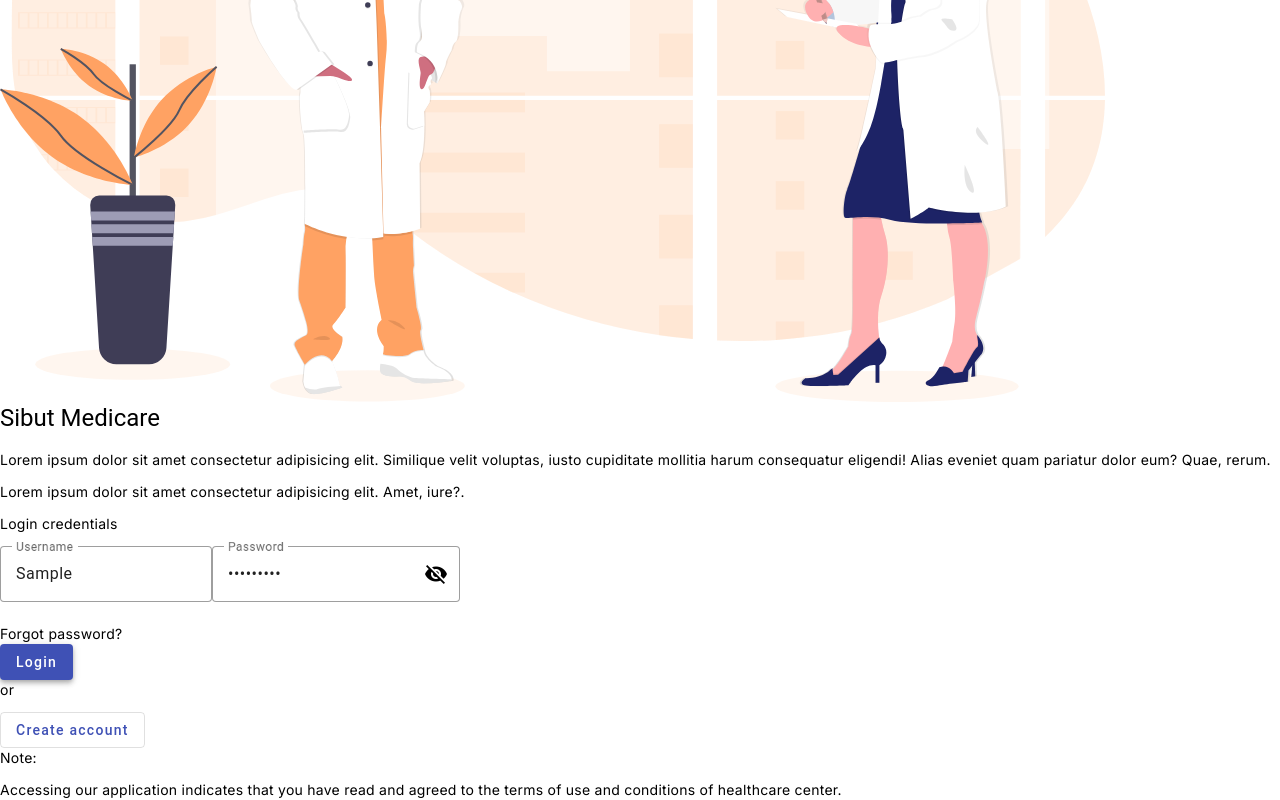
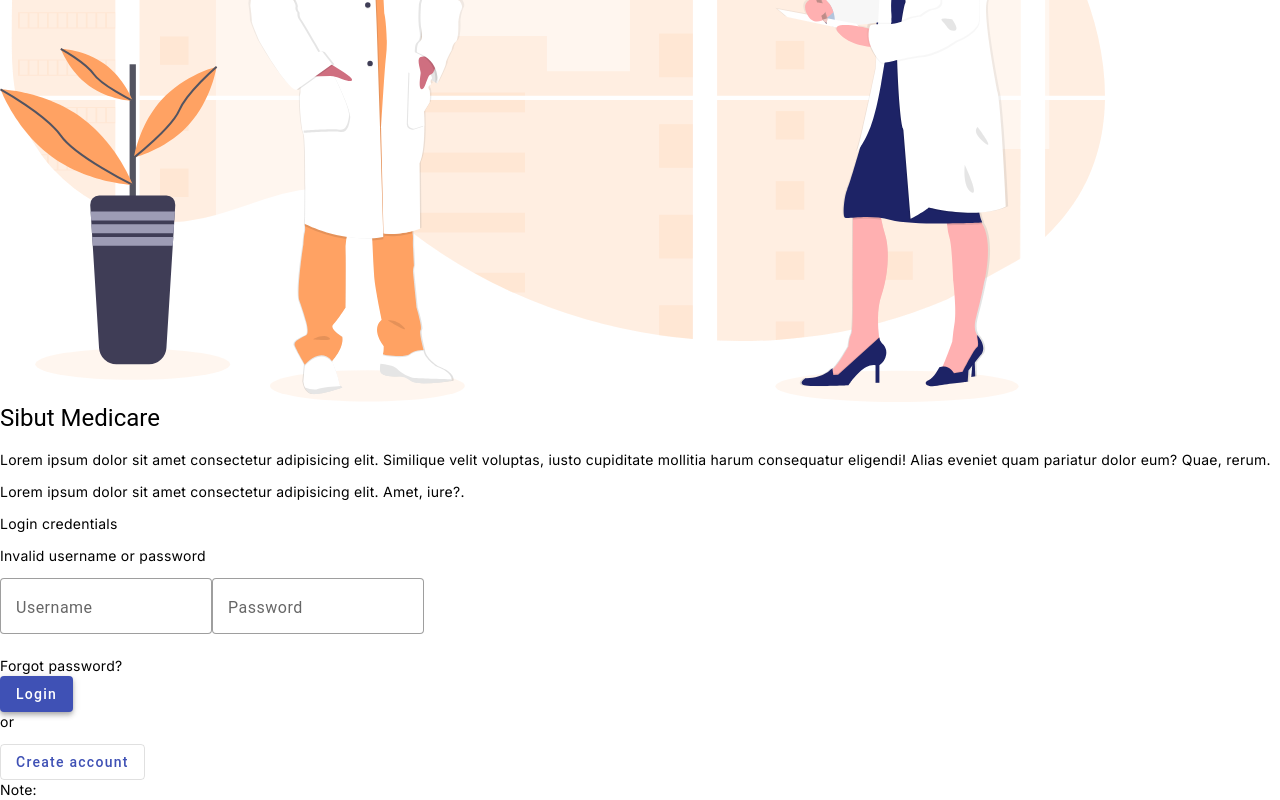
Before and after one commit to Darwinsuuu/SibutMC-UI, an Angular app: page /login in a window 1280 px wide. Both pictures are taken after typing "Sample", "Sample123" into the empty fields and a click on the button "Login". Shown: the part 381-1181 px from the top of the page. Built offline with nearby package versions, Linux system fonts and the light colour scheme.

Commit message:
Login validation added

```diff
--- a/src/app/pages/login-page/login-page.component.html
+++ b/src/app/pages/login-page/login-page.component.html
@@ -11,6 +11,7 @@
 
         <div class="shadow-lg border rounded-sm p-8 w-[100%] max-w-[469px] md:!w-[50%] m-auto">
             <p class="font-semibold">Login credentials</p>
+            <p class="text-red-500 font-semibold" *ngIf="!validCredentials">Invalid username or password</p>
 
             <form [formGroup]="loginCredentials" (ngSubmit)="submitLoginCredentials(loginCredentials)">
                 <mat-form-field appearance="outline" class="!w-[100%]">
--- a/src/app/pages/login-page/login-page.component.ts
+++ b/src/app/pages/login-page/login-page.component.ts
@@ -18,12 +18,13 @@ export class LoginPageComponent {
     this.titleService.setTitle("Sibut Medicare | Login");
   }
 
-  isPasswordVisible: boolean = false;
-
   loginCredentials = this.formBuilder.group({
     username: [''],
     password: [''],
   });
+
+  isPasswordVisible: boolean = false;
+  validCredentials: boolean = true;
 
 
   showPassword() {
@@ -49,7 +50,9 @@ export class LoginPageComponent {
 
   submitLoginCredentials(credentials: FormGroup) {
     let data = credentials;
+    this.loginCredentials.reset();
 
+    this.validCredentials = false;
     // api call here
   }
 
```
